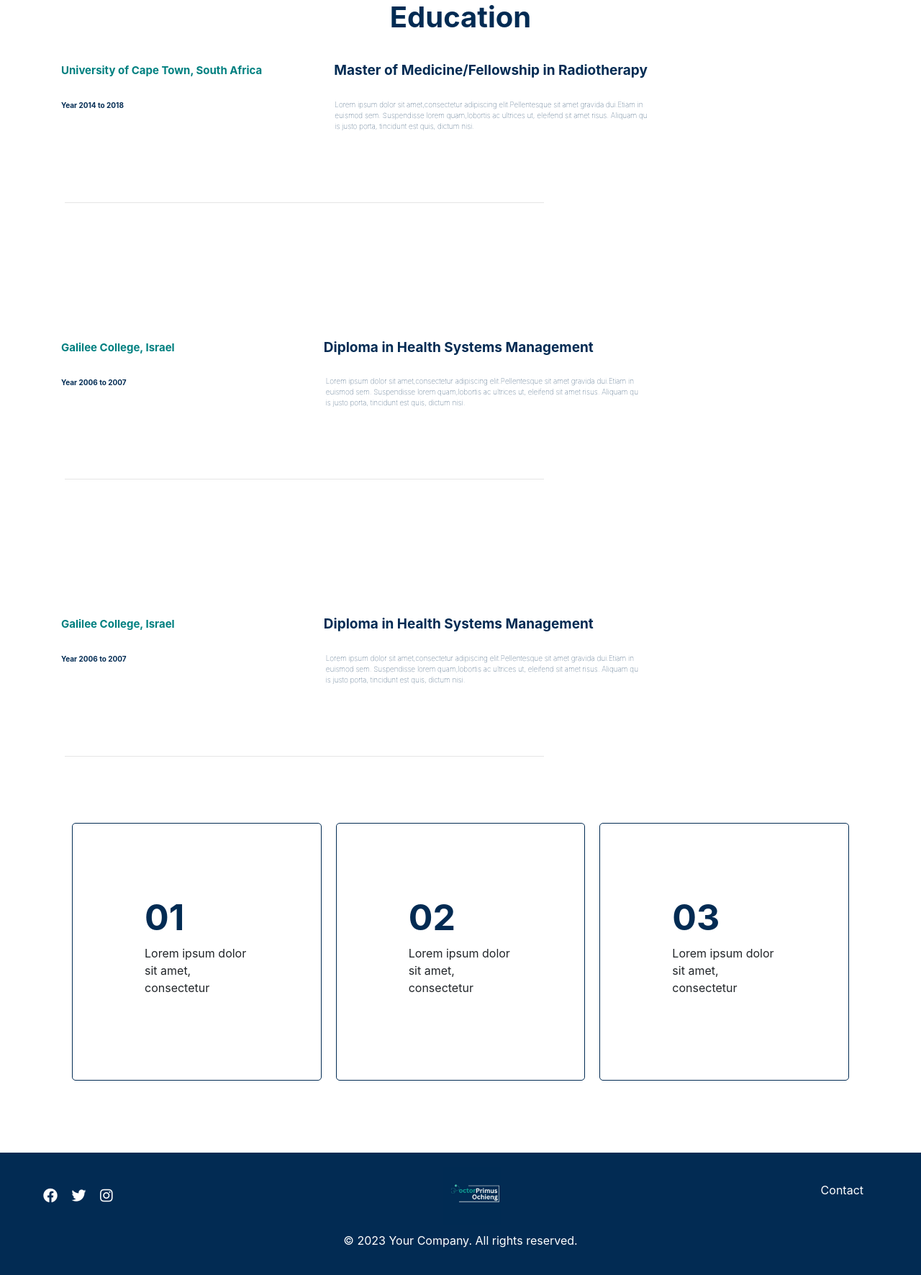
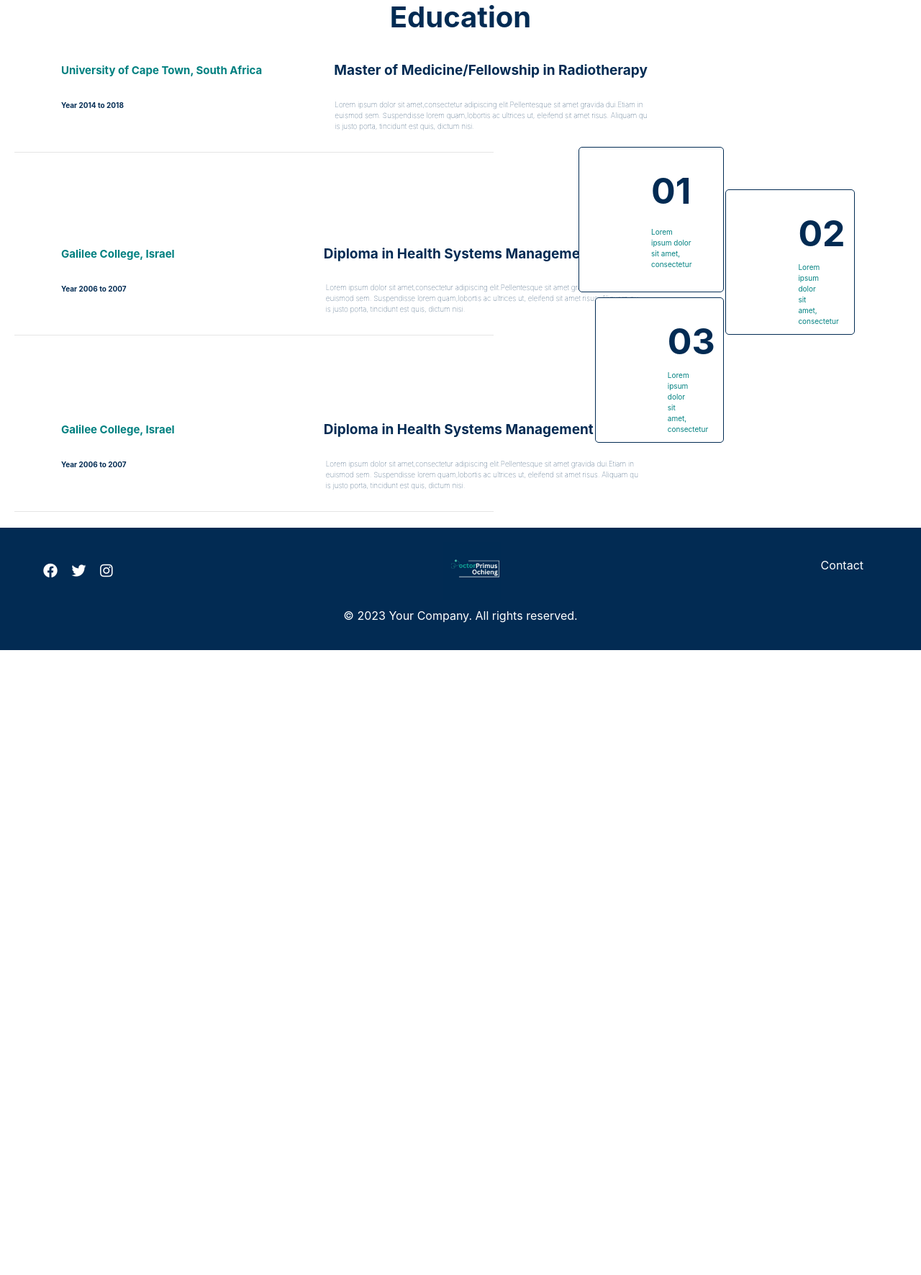
Before and after one commit to daisy-carolin/Primus-Portfoliio, a Django app: page /education in a window 1280 px wide. Shown: the part 207-1978 px from the top of the page at 72% size. After the commit the page ends 1110 px from the top, so only its background shows below. Run offline with Django 4.2, Linux system fonts and the light colour scheme; some libraries are stand-ins or nearby versions.

Commit message:
added cards education page

```diff
--- a/main/templates/education.html
+++ b/main/templates/education.html
@@ -57,6 +57,7 @@
     font-weight: bold;
     margin-left: 100px;
     margin-top: 30px;
+    margin-top: 30px;
 
 
 }
@@ -94,8 +95,6 @@
     text-align: center;
     font-size: 19px;
     font-weight: bold;
-    /* margin-right: 300px;
-    /* margin-left: 100px; */
     margin-top: 95px;
 
 
@@ -107,7 +106,6 @@
     text-align: center;
     font-size: 19px;
     font-weight: bold;
-    /* margin-right: 300px; */
     margin-left: 45px;
     margin-top: 95px;
 
@@ -116,7 +114,7 @@
 
 }
 hr{
-    margin: 90px;
+    margin: 20px;
     height:2px;
     width: 52%;
 }
@@ -124,10 +122,14 @@ hr{
 
     display: flex;
     flex-wrap: wrap;
-    gap: 20px; /* Add space between cards */
-    margin-bottom: 100px;
+    gap: 20px;
     padding-left: 100px;
     padding-right: 100px;
+    height: 10px;;
+    width: 25%;
+    margin-left: 55%;
+
+
 
 
 }
@@ -138,18 +140,92 @@ hr{
     background-color: white;
     border: 1px solid #022B53;
     border-radius: 5px;
-
-
-
-
+    height: 10px;
+    margin-top: -25%;
 
 }
+.card4{
+    flex: 1;
+    padding: 100px;
+    background-color: white;
+    border: 1px solid #022B53;
+    border-radius: 5px;
+    height: 20px;
+    margin-top: 150px;
+    font-size: 15px;
+    color: teal;
+    position: absolute;
+    top: 40%;
+    padding-right: 60px;
+    width: 14%;
+    margin-left: 3%;
 
+}
+.card4 h3{
+    color: #022B53;
+    font-weight: bold;
+    font-size: 50px;
+    position: absolute;
+    top: 15%;
+
+}
+.card5 p{
+    font-size: 10px;
+}
+.card5 h3{
+    color: #022B53;
+    font-weight: bold;
+    font-size: 50px;
+    position: absolute;
+    top: 15%;
+
+}
+.card5{
+    flex: 1;
+    padding: 100px;
+    background-color: white;
+    border: 1px solid #022B53;
+    border-radius: 5px;
+    height: 20px;
+    margin-top: 300px;
+    font-size: 15px;
+    color: teal;
+    position: absolute;
+    top: 40%;
+    padding-right: 60px;
+    width: 14%;
+    margin-left: -19%;
+
+}
+.card4 p{
+    font-size: 10px;
+}
 
 .card h3 {
     font-size: 50px;
     color: #022B53;
     font-weight: bold;
+    position: absolute;
+    top: 15%;
+
+
+}
+.card p{
+    margin-top: 30px;
+    font-size: 10px;
+    color: #008080;
+    position: absolute;
+    top: 40%;
+    padding-right: 40px;
+}
+h4{
+    margin-right: 30px;
+    padding-left: 80%;
+    font-weight: bold;
+    color:#022B53 ;
+    position: absolute;
+    bottom: 65%;
+
 
 }
 
@@ -182,6 +258,37 @@ hr{
     </div>
 </div>
 <hr>
+<section>
+    <!-- <h4>Awards</h4> -->
+    <div class="card-container">
+        <div class="card">
+
+            <h3>01</h3>
+            <p>Lorem ipsum dolor sit amet, consectetur</p>
+
+        </div>
+        <div class="card-container">
+
+                <div class="card4">
+
+
+                <h3>02</h3>
+                <p>Lorem ipsum dolor sit amet, consectetur</p>
+
+            </div>
+            <div class="card-container">
+
+                <div class="card5">
+
+
+                <h3>03</h3>
+                <p>Lorem ipsum dolor sit amet, consectetur</p>
+
+            </div>
+
+
+</section>
+
 
 <div class="row">
     <div class="column">
@@ -201,6 +308,7 @@ hr{
 
 
     </div>
+
 
   </div>
 
@@ -224,8 +332,11 @@ hr{
     </div>
 
   </div>
-<hr>
-<div class="card-container">
+  <hr>
+
+
+
+<!-- <div class="card-container">
     <div class="card">
 
         <h3>01</h3>
@@ -241,7 +352,8 @@ hr{
         <p>Lorem ipsum dolor sit amet, consectetur </p>
     </div>
 </div>
-</div>
+</div> -->
+
 
 
 
```
Also changed, not shown: requirements.txt (+127 -3 lines).
